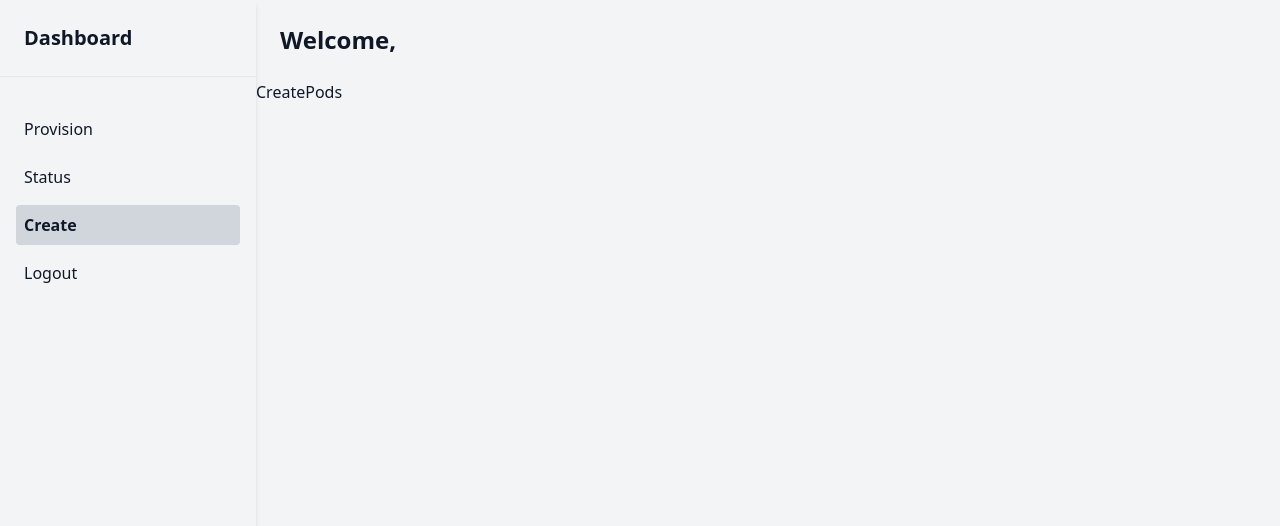
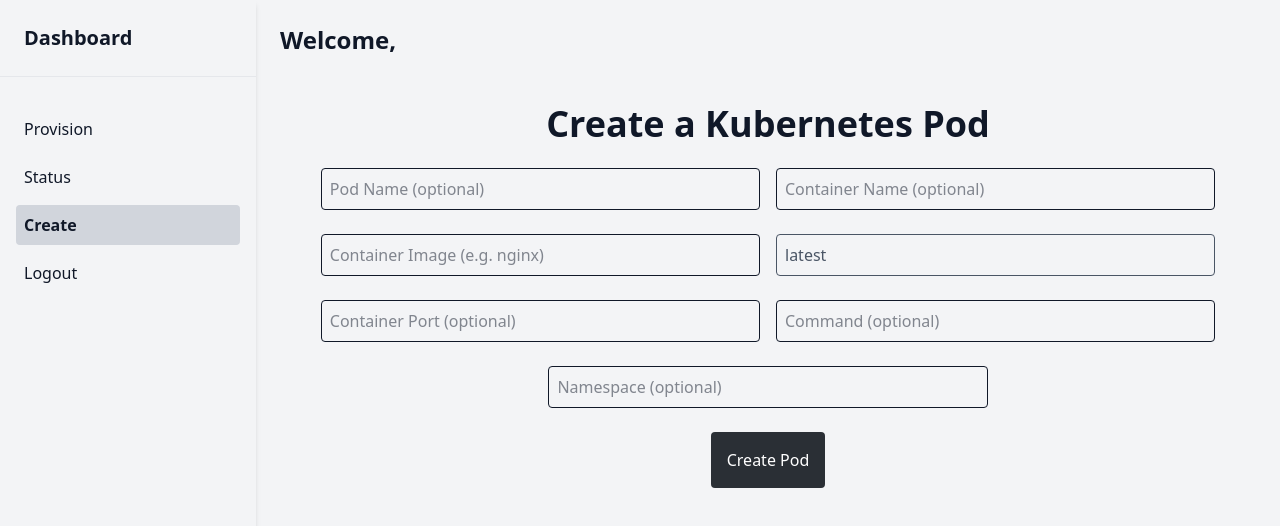
Before and after one commit to waqas2714/k8-automate, a React (Vite) app in the folder k8-auto-fe/: page /create in a window 1280 px wide. Shown: the top 526 px of the page. Built offline with nearby package versions, Linux system fonts and the light colour scheme.

Commit message:
create pods page is now taking all the inputs properly

```diff
--- /dev/null
+++ b/k8-auto-fe/src/hooks/useDebounce.js
@@ -0,0 +1,35 @@
+import { useEffect, useState } from 'react';
+
+const useDebounce = (query, fetchFn, delay = 1000) => {
+  const [results, setResults] = useState([]);
+  const [loading, setLoading] = useState(false);
+
+  console.log(query);
+
+
+  useEffect(() => {
+    if (!query) {
+      setResults([]);
+      return;
+    }
+
+    const handler = setTimeout(async () => {
+      setLoading(true);
+      try {
+        const data = await fetchFn(query);
+        setResults(data || []);
+      } catch (err) {
+        console.error('Debounced fetch error:', err);
+        setResults([]);
+      } finally {
+        setLoading(false);
+      }
+    }, delay);
+
+    return () => clearTimeout(handler);
+  }, [query, fetchFn, delay]);
+
+  return { results, loading };
+};
+
+export default useDebounce;
--- a/k8-auto-fe/src/pages/CreatePods.jsx
+++ b/k8-auto-fe/src/pages/CreatePods.jsx
@@ -1,12 +1,180 @@
-import React from 'react'
-import Dashboard from '../components/Dashboard'
+import React, { useState, useCallback } from 'react';
+import Dashboard from '../components/Dashboard';
+import { toast } from 'react-toastify';
+import useDebounce from '../hooks/useDebounce';
 
 const CreatePods = () => {
+  const [podName, setPodName] = useState('');
+  const [containerName, setContainerName] = useState('');
+  const [image, setImage] = useState('');
+  const [tag, setTag] = useState('latest');
+  const [port, setPort] = useState('');
+  const [command, setCommand] = useState('');
+  const [namespace, setNamespace] = useState('');
+  const [tagSuggestions, setTagSuggestions] = useState([]);
+  const [imageSuggestions, setImageSuggestions] = useState([]);
+  const [isImageListOpen, setIsImageListOpen] = useState(false); // For managing visibility of image list
+  const [isTagListOpen, setIsTagListOpen] = useState(false); // For managing visibility of tag list
+
+  const fetchImages = useCallback(async (query) => {
+    const res = await fetch(`${import.meta.env.VITE_BACKEND_URL}/api/pods/fetch-images?image=${query}`);
+    const data = await res.json();
+    const results = data.results?.map(repo => repo.repo_name) || [];
+    setImageSuggestions(results);
+    setIsImageListOpen(true); // Open the image suggestion list
+    return results;
+  }, []);
+
+  useDebounce(image.trim(), fetchImages, 1000);
+
+  const fetchTagsForImage = useCallback(async (imageName) => {
+    try {
+      const res = await fetch(`${import.meta.env.VITE_BACKEND_URL}/api/pods/fetch-tags?image=${imageName}`);
+      const data = await res.json();
+      const results = data.results?.map(tag => tag.name) || [];
+      setTagSuggestions(results);
+      setIsTagListOpen(true); // Open the tag suggestion list
+    } catch (error) {
+      toast.error('Failed to fetch tags for image:', imageName, error);
+      setTagSuggestions([]);
+      setIsTagListOpen(false); // Close tag list on error
+    }
+  }, []);
+
+  const handleImageSelect = (img) => {
+    setImage(img);
+    setIsImageListOpen(false); // Close image suggestion list
+    fetchTagsForImage(img);
+  };
+
+  const handleTagSelect = (selectedTag) => {
+    setTag(selectedTag);
+    setIsTagListOpen(false); // Close tag suggestion list
+  };
+
+  const handleCreatePod = () => {
+    if (!image.trim()) {
+      toast.error('Container image is required!');
+      return;
+    }
+
+    const finalImage = image.includes(':') ? image : `${image}:${tag || 'latest'}`;
+
+    const podSpec = {
+      podName: podName || containerName || finalImage.replace(/[^a-z0-9]/gi, '-'),
+      containerName: containerName || podName || 'default-container',
+      image: finalImage,
+      port,
+      command,
+      namespace,
+    };
+
+    console.log('Creating Pod with spec:', podSpec);
+    toast.success('Pod creation triggered (stub).');
+  };
+
   return (
     <Dashboard>
-        <div>CreatePods</div>
+      <div className="p-6 flex flex-col justify-center items-center">
+        <h2 className="text-center text-4xl font-semibold mb-6">Create a Kubernetes Pod</h2>
+        <div className="w-full flex flex-wrap justify-center gap-x-4 gap-y-6">
+          <input
+            type="text"
+            placeholder="Pod Name (optional)"
+            value={podName}
+            onChange={(e) => setPodName(e.target.value)}
+            className="border rounded w-[80%] sm:w-[45%] p-2"
+          />
+          <input
+            type="text"
+            placeholder="Container Name (optional)"
+            value={containerName}
+            onChange={(e) => setContainerName(e.target.value)}
+            className="border rounded w-[80%] sm:w-[45%] p-2"
+          />
+
+          {/* Image Input with Debounce */}
+          <div className="relative w-[80%] sm:w-[45%]">
+            <input
+              type="text"
+              placeholder="Container Image (e.g. nginx)"
+              value={image}
+              onChange={(e) => setImage(e.target.value)}
+              className="border rounded w-full p-2"
+              required
+            />
+            {isImageListOpen && imageSuggestions.length > 0 && (
+              <ul className="absolute z-10 bg-white border mt-1 rounded shadow w-full max-h-48 overflow-auto">
+                {imageSuggestions.map((img) => (
+                  <li
+                    key={img}
+                    onClick={() => handleImageSelect(img)}
+                    className="p-2 hover:bg-gray-100 cursor-pointer text-black"
+                  >
+                    {img}
+                  </li>
+                ))}
+              </ul>
+            )}
+          </div>
+
+          {/* Tag Input (Disabled) */}
+          <div className="relative w-[80%] sm:w-[45%]">
+            <input
+              type="text"
+              placeholder="Image Tag"
+              value={tag}
+              disabled
+              className="border rounded w-full p-2 bg-gray-100 cursor-not-allowed text-gray-600"
+            />
+            {isTagListOpen && tagSuggestions.length > 0 && (
+              <ul className="absolute z-10 bg-white border mt-1 rounded shadow w-full max-h-48 overflow-auto">
+                {tagSuggestions.map((t) => (
+                  <li
+                    key={t}
+                    onClick={() => handleTagSelect(t)}
+                    className="p-2 hover:bg-gray-100 cursor-pointer"
+                  >
+                    {t}
+                  </li>
+                ))}
+              </ul>
+            )}
+          </div>
+
+          <input
+            type="number"
+            placeholder="Container Port (optional)"
+            value={port}
+            onChange={(e) => setPort(e.target.value)}
+            className="border rounded w-[80%] sm:w-[45%] p-2"
+          />
+          <input
+            type="text"
+            placeholder="Command (optional)"
+            value={command}
+            onChange={(e) => setCommand(e.target.value)}
+            className="border rounded w-[80%] sm:w-[45%] p-2"
+          />
+          <input
+            type="text"
+            placeholder="Namespace (optional)"
+            value={namespace}
+            onChange={(e) => setNamespace(e.target.value)}
+            className="border rounded w-[80%] sm:w-[45%] p-2"
+          />
+        </div>
+        <div className="mt-6 flex justify-center">
+          <button
+            onClick={handleCreatePod}
+            className="text-white bg-[#2A2F35] hover:bg-[#F7F7F7] hover:text-[#2A2F35] hover:border hover:border-[#2A2F35] rounded p-4 transition-all cursor-pointer"
+          >
+            Create Pod
+          </button>
+        </div>
+      </div>
     </Dashboard>
-  )
-}
+  );
+};
 
-export default CreatePods
+export default CreatePods;
```
